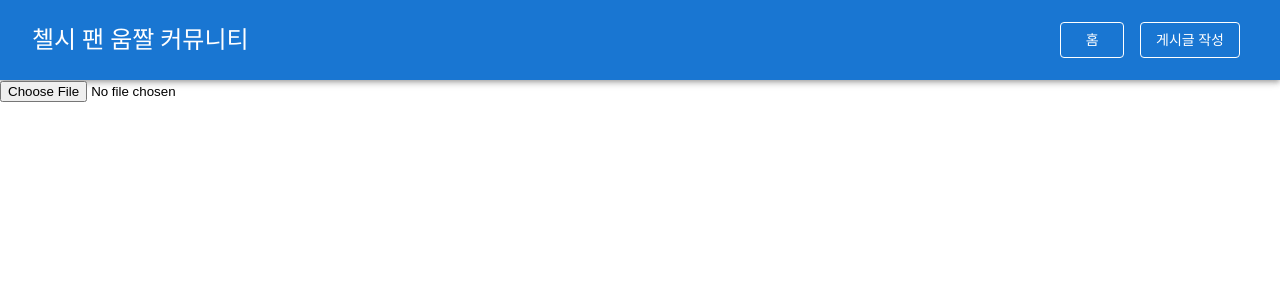
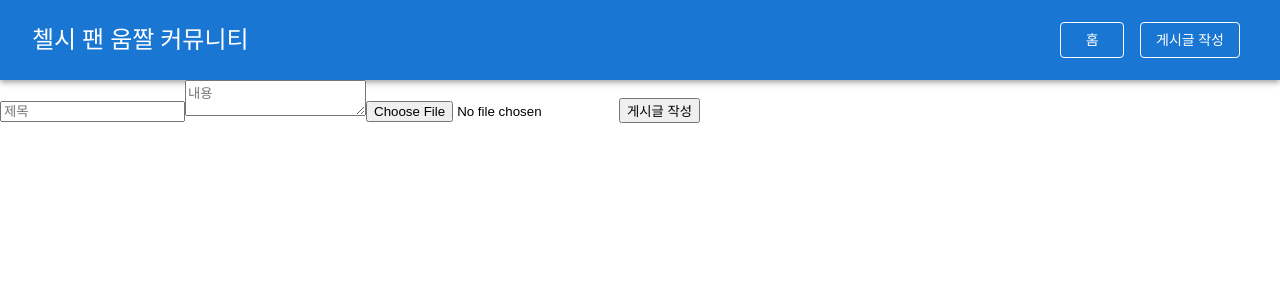
Before and after one commit to baegyutae/portfolio-front, a React (Create React App) app: page /upload in a window 1280 px wide. Shown: the top 300 px of the page. Built offline with nearby package versions, Linux system fonts and the light colour scheme.

Commit message:
Refactor: 움짤 업로드 로직 변경

```diff
--- a/src/components/FileUpload.js
+++ b/src/components/FileUpload.js
@@ -1,66 +1,75 @@
 import React, { useState } from "react";
 
 function FileUpload() {
-  // 파일 상태 관리
+  const [title, setTitle] = useState("");
+  const [content, setContent] = useState("");
   const [selectedFile, setSelectedFile] = useState(null);
 
-  // 파일 선택 이벤트 핸들러
-  const handleFileChange = (event) => {
-    // 사용자가 파일을 선택한 경우, 선택된 파일 정보를 상태로 설정
-    const file = event.target.files[0];
-    setSelectedFile(file);
+  const handleTitleChange = (e) => {
+    setTitle(e.target.value);
   };
 
-  // 백엔드로부터 프리사인드 URL 요청
-  const requestPresignedUrl = async (fileName) => {
-    try {
-      const response = await fetch("/api/upload/presigned-url", {
-        method: "POST",
-        headers: {
-          "Content-Type": "application/json",
-        },
-        body: JSON.stringify({ fileName }),
-      });
-      const data = await response.json();
-      return data.presignedUrl;
-    } catch (error) {
-      console.error("프리사인드 URL 요청 실패:", error);
-      throw error;
-    }
+  const handleContentChange = (e) => {
+    setContent(e.target.value);
   };
 
-  // 프리사인드 URL을 사용하여 파일을 S3에 업로드
-  const handleUpload = async () => {
-    if (!selectedFile) {
-      alert("파일을 선택해 주세요.");
-      return;
+  const handleFileChange = (e) => {
+    setSelectedFile(e.target.files[0]);
+  };
+
+  const handleSubmit = async (e) => {
+    e.preventDefault();
+
+    // FormData 객체 생성
+    const formData = new FormData();
+    formData.append(
+      "postCreateDto",
+      new Blob([JSON.stringify({ title, content })], {
+        type: "application/json",
+      })
+    );
+    if (selectedFile) {
+      formData.append("file", selectedFile);
     }
 
+    // 백엔드로 FormData 전송
     try {
-      const presignedUrl = await requestPresignedUrl(selectedFile.name);
-      const uploadResponse = await fetch(presignedUrl, {
-        method: "PUT",
-        body: selectedFile,
-        headers: {
-          "Content-Type": "multipart/form-data",
-        },
+      const response = await fetch("http://localhost:8080/posts", {
+        method: "POST",
+        body: formData,
+        // Content-Type 헤더를 설정하지 않음으로써, 브라우저가 자동으로 multipart/form-data 경계를 설정할 수 있게 함
       });
 
-      if (uploadResponse.ok) {
-        alert("파일 업로드 성공!");
+      if (response.ok) {
+        const responseData = await response.json();
+        alert("게시글이 성공적으로 작성되었습니다.");
+        // 성공적으로 게시글이 생성된 후 필요한 동작 (예: 페이지 리디렉션)
       } else {
-        alert("파일 업로드 실패.");
+        alert("게시글 작성에 실패했습니다.");
       }
     } catch (error) {
-      console.error("파일 업로드 중 오류 발생:", error);
-      alert("파일 업로드 실패.");
+      console.error("Error:", error);
+      alert("게시글 작성 중 오류가 발생했습니다.");
     }
   };
 
   return (
     <div>
-      <input type="file" onChange={handleFileChange} />
-      {selectedFile && <div>Selected file: {selectedFile.name}</div>}
+      <form onSubmit={handleSubmit}>
+        <input
+          type="text"
+          placeholder="제목"
+          value={title}
+          onChange={handleTitleChange}
+        />
+        <textarea
+          placeholder="내용"
+          value={content}
+          onChange={handleContentChange}
+        />
+        <input type="file" onChange={handleFileChange} />
+        <button type="submit">게시글 작성</button>
+      </form>
     </div>
   );
 }
--- a/src/components/PostForm.js
+++ b/src/components/PostForm.js
@@ -1,6 +1,5 @@
-import React, { useState } from "react";
+import React, { useState, useRef } from "react";
 import { useNavigate } from "react-router-dom";
-import FileUpload from "./FileUpload";
 import {
   Grid,
   TextField,
@@ -13,6 +12,7 @@ import {
 
 const PostForm = () => {
   const [post, setPost] = useState({ title: "", content: "" });
+  const [selectedFile, setSelectedFile] = useState(null);
   const [snackbar, setSnackbar] = useState({ open: false, message: "" });
   const navigate = useNavigate();
 
@@ -21,35 +21,45 @@ const PostForm = () => {
     setPost((prevPost) => ({ ...prevPost, [name]: value }));
   };
 
-  const handleSubmit = (e) => {
+  const handleFileChange = (event) => {
+    setSelectedFile(event.target.files[0]);
+  };
+
+  const handleSubmit = async (e) => {
     e.preventDefault();
-    fetch("http://localhost:8080/posts", {
-      method: "POST",
-      headers: {
-        "Content-Type": "application/json",
-      },
-      body: JSON.stringify(post),
-    })
-      .then((response) => {
-        if (!response.ok) {
-          throw new Error("Network response was not ok");
-        }
-        return response.json();
+    const formData = new FormData();
+    formData.append(
+      "postCreateDto",
+      new Blob([JSON.stringify({ title: post.title, content: post.content })], {
+        type: "application/json",
       })
-      .then((data) => {
+    );
+    if (selectedFile) {
+      formData.append("file", selectedFile);
+    }
+
+    try {
+      const response = await fetch("http://localhost:8080/posts", {
+        method: "POST",
+        body: formData,
+      });
+
+      if (response.ok) {
         setSnackbar({
           open: true,
           message: "게시글이 성공적으로 작성되었습니다.",
         });
         navigate("/");
-      })
-      .catch((error) => {
-        console.error("Error:", error);
-        setSnackbar({
-          open: true,
-          message: "게시글 작성 과정에서 오류가 발생했습니다.",
-        });
+      } else {
+        throw new Error("게시글 작성 실패");
+      }
+    } catch (error) {
+      console.error("Error:", error);
+      setSnackbar({
+        open: true,
+        message: "게시글 작성 과정에서 오류가 발생했습니다.",
       });
+    }
   };
 
   return (
@@ -58,7 +68,7 @@ const PostForm = () => {
         <Typography variant="h6" gutterBottom component="div">
           새 게시글 작성
         </Typography>
-        <form onSubmit={handleSubmit}>
+        <form onSubmit={handleSubmit} encType="multipart/form-data">
           <Grid container spacing={2}>
             <Grid item xs={12}>
               <TextField
@@ -81,7 +91,7 @@ const PostForm = () => {
               />
             </Grid>
             <Grid item xs={12}>
-              <FileUpload />
+              <input type="file" onChange={handleFileChange} />
             </Grid>
             <Grid item xs={12}>
               <Button
```
